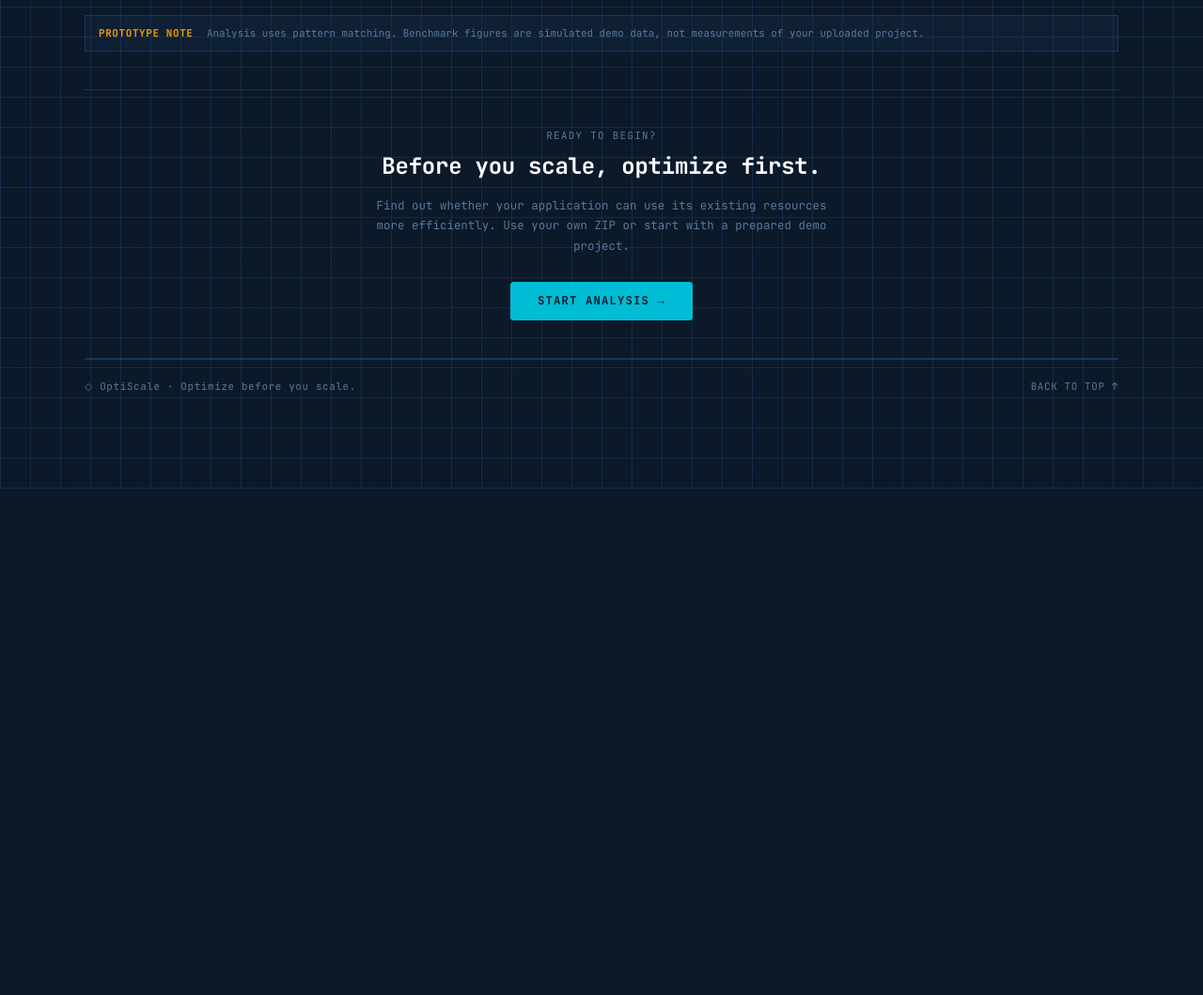
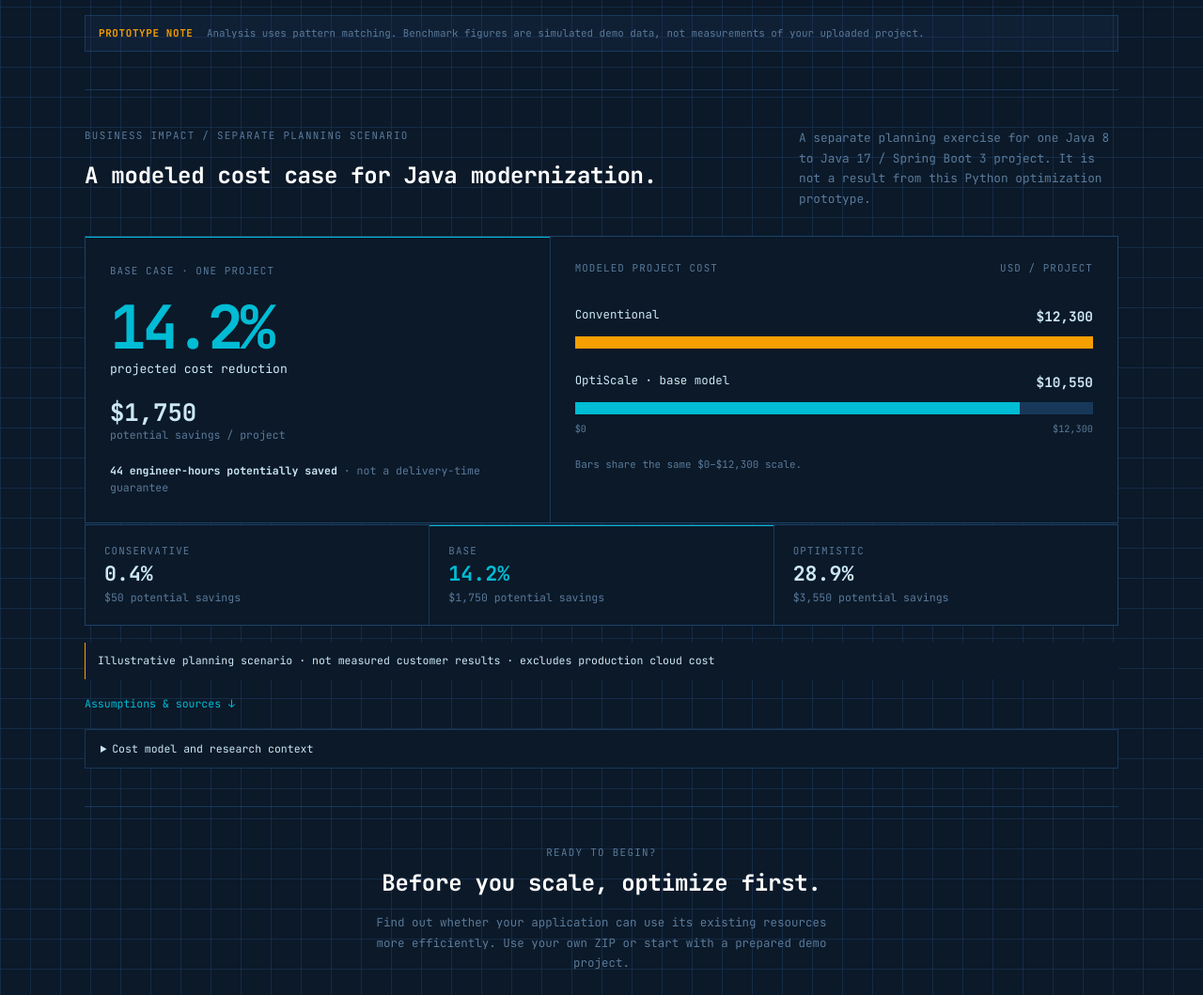
Before and after one commit to klalollol/OptiScale, a website built with Vite: page src/pages/home/index.html in a window 1280 px wide. Shown: the part 3385-4444 px from the top of the page at 94% size. Before the commit the page ends 3906 px from the top, so only its background shows below. Built offline with nearby package versions, Linux system fonts and the light colour scheme.

```diff
--- a/src/pages/home/index.html
+++ b/src/pages/home/index.html
@@ -289,6 +289,11 @@
           </p>
         </section>
 
+        <!-- ── Business impact planning case ────────────────────────────── -->
+        <section class="section home-impact" id="business-impact" aria-labelledby="business-impact-title">
+          <div id="business-impact-content"></div>
+        </section>
+
         <!-- ── Final CTA ─────────────────────────────────────────────────── -->
         <section class="section home-final" aria-labelledby="final-title">
           <p class="section-label">Ready to begin?</p>
```
Also changed, not shown: 1 other file.
